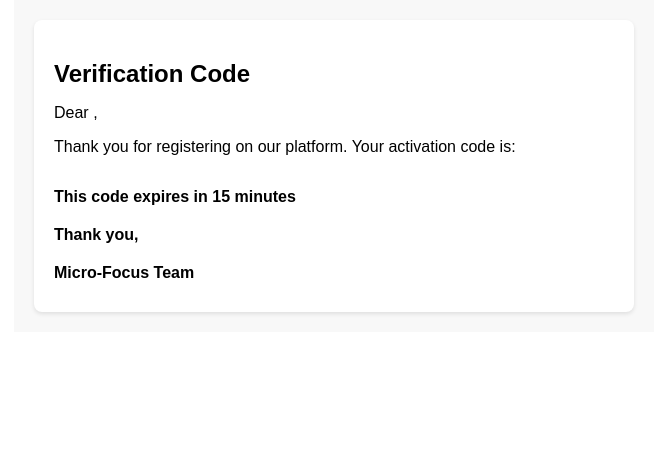
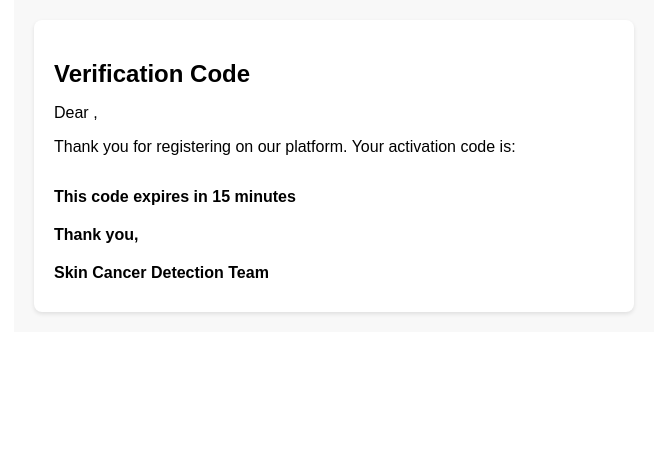
Before and after one commit to KwabenaYeboah/skin-cancer-detection-app, a Django app: template templates/registration/verification_email.html in a window 1280 px wide. Shown: the top 457 px of the page, without its empty margins (306-973 px from the left). Run offline with Django 4.2, Linux system fonts and the light colour scheme; the template is opened without the code that fills it, so the values that code supplies are empty.

Commit message:
Templates update

```diff
--- a/templates/registration/verification_email.html
+++ b/templates/registration/verification_email.html
@@ -59,7 +59,7 @@
                 <h3 class="verification-code">{{ verification_code }}</h3>
                 <p class="card-text email-signature">This code expires in 15 minutes</p>
                 <p class="card-text email-signature">Thank you,</p>
-                <p class="card-text email-signature">Micro-Focus Team</p>
+                <p class="card-text email-signature">Skin Cancer Detection Team</p>
             </div>
         </div>
     </div>
```
Also changed, not shown: templates/prediction/predict.html (+15 -17 lines).
